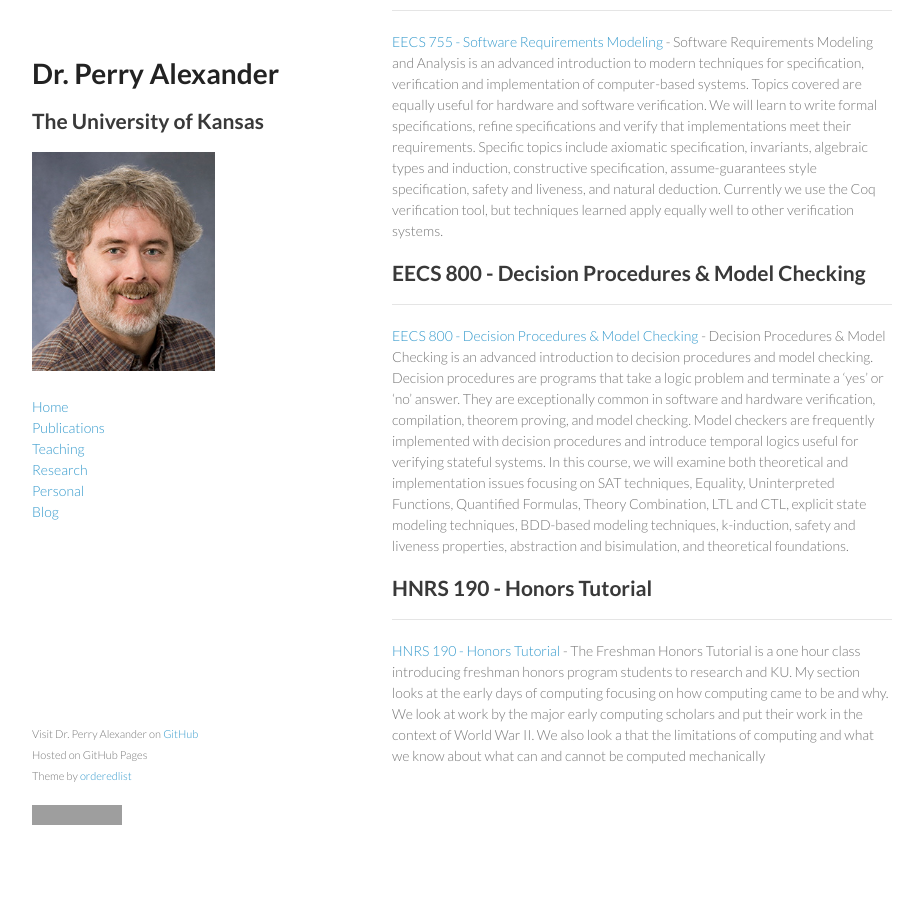
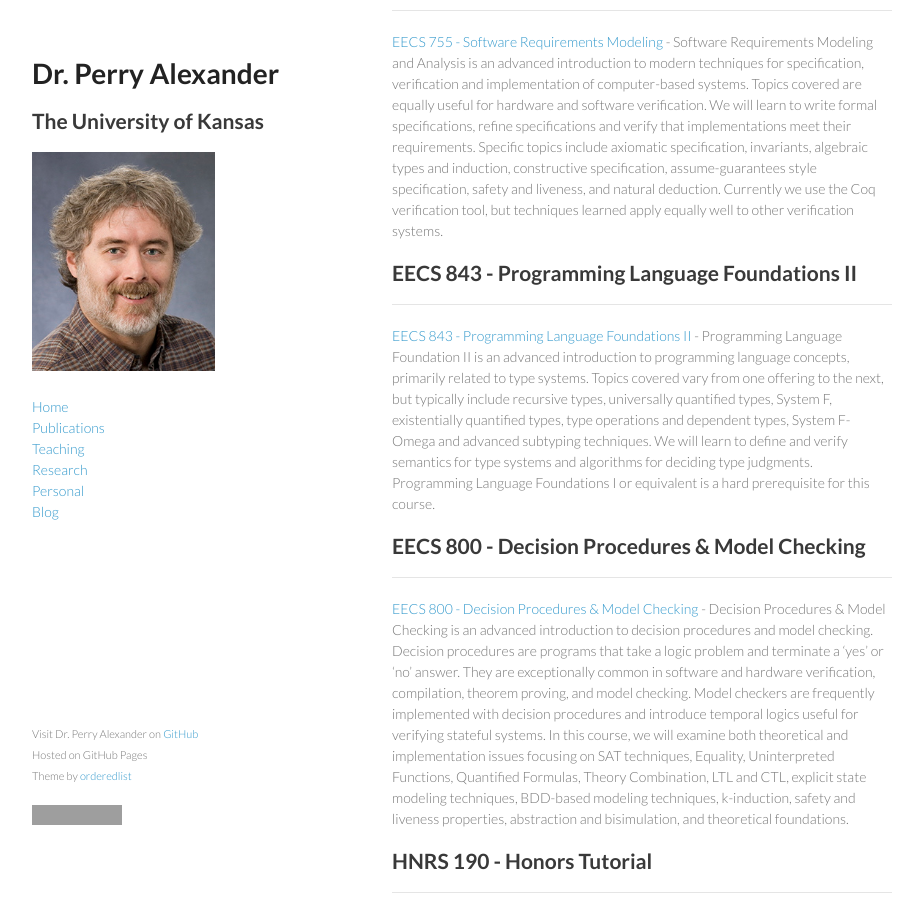
Before and after one commit to palexand/palexand.github.io, a Jekyll site: the page built from teaching.md, in a window 1280 px wide and 900 px high, scrolled down 604 px. Shown: the whole window, without its empty margins (178-1095 px from the left). Built offline with Jekyll 4.4.1, drawn with Linux system fonts in a browser that asks for light colours; before the commit the page ends 1440 px from its top, so only the background shows below that; grey boxes are pictures that could not be loaded.

Commit message:
updated to include EECS 843 for spring

```diff
--- a/_data/teaching.yml
+++ b/_data/teaching.yml
@@ -22,6 +22,11 @@
   when: 9:30-10:45 TR
   where: 1131 Learned Hall
 
+- name: EECS 843 - Programming Language Foundations II
+  github: palexand
+  repo: eecs864
+  description: Programming Language Foundation II is an advanced introduction to programming language concepts, primarily related to type systems.  Topics covered vary from one offering to the next, but typically include recursive types, universally quantified types, System F, existentially quantified types, type operations and dependent types, System F-Omega and advanced subtyping techniques.  We will learn to define and verify semantics for type systems and algorithms for deciding type judgments.  Programming Language Foundations I or equivalent is a hard prerequisite for this course.
+
 - name: EECS 800 - Decision Procedures & Model Checking
   github: palexand
   repo: eecs800
```
